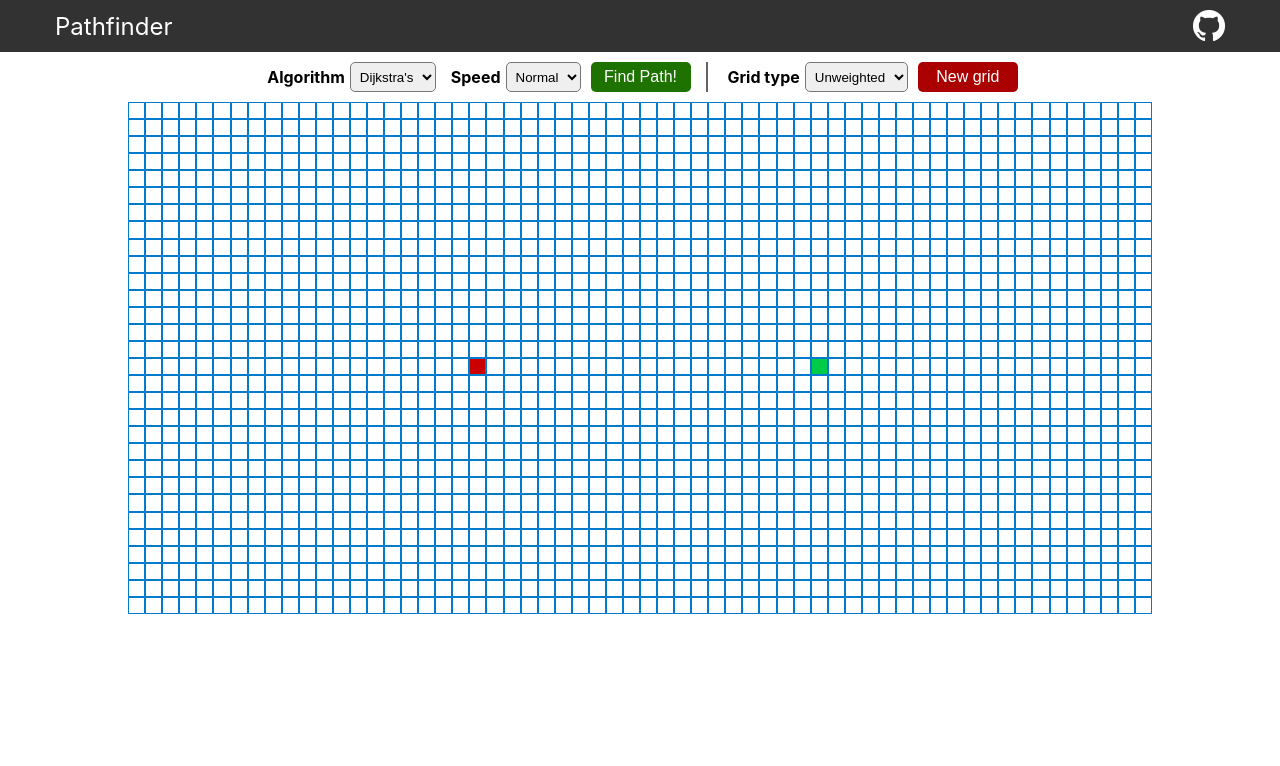
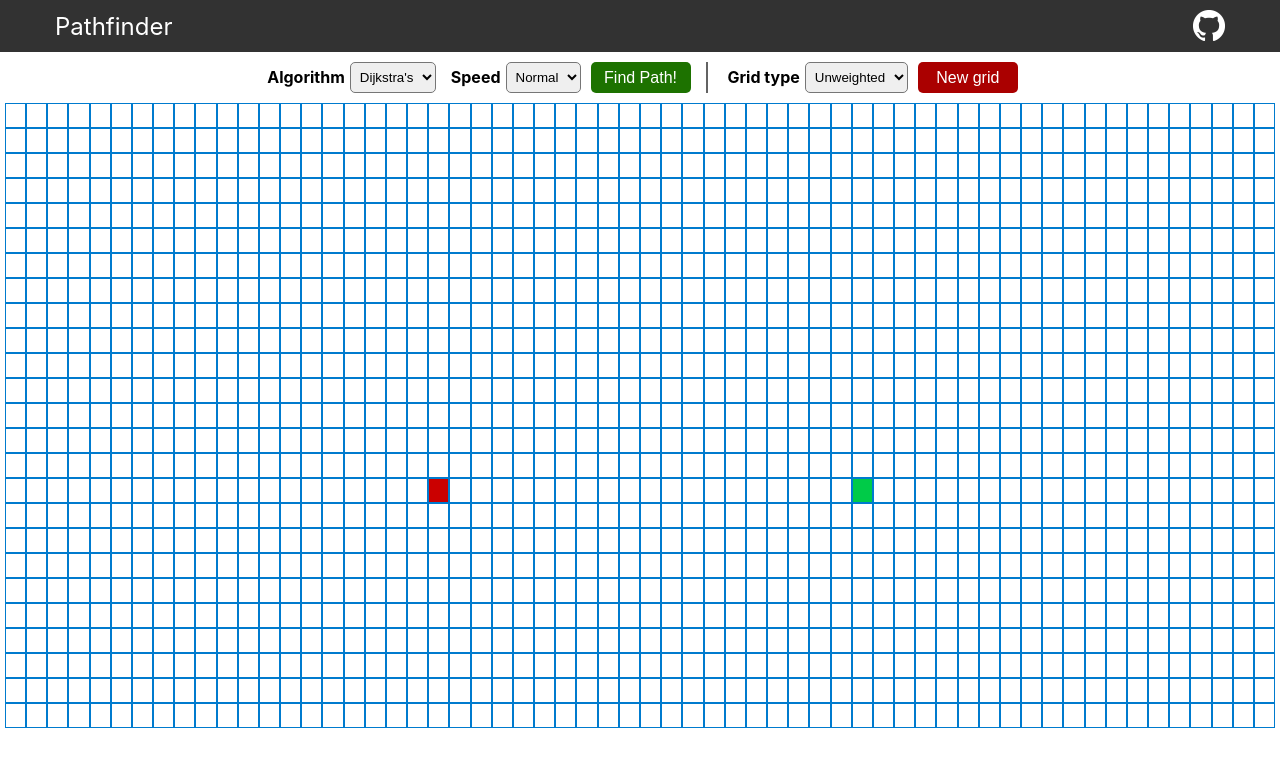
Before and after one commit to santiagogarcia97/pathfinding-angular, an Angular app: page / in a window 1280 px wide. Shown: the top 766 px of the page. Built offline with nearby package versions, Linux system fonts and the light colour scheme.

Commit message:
css fixes

```diff
--- a/src/app/app.component.css
+++ b/src/app/app.component.css
@@ -6,3 +6,11 @@
   justify-content: flex-start;
   align-content: center;
 }
+pf-topbar,
+pf-menu {
+  flex: 0;
+}
+pf-grid {
+  flex: 1;
+  margin: 0px 5px;
+}
--- a/src/app/app.component.html
+++ b/src/app/app.component.html
@@ -1,7 +1,7 @@
 <div class="flex-app-container">
-<pf-topbar></pf-topbar>
+  <pf-topbar></pf-topbar>
 
-<pf-menu></pf-menu>
+  <pf-menu></pf-menu>
 
-<pf-grid></pf-grid>
+  <pf-grid></pf-grid>
 </div>
--- a/src/app/pathfinding/grid/grid.component.css
+++ b/src/app/pathfinding/grid/grid.component.css
@@ -1,11 +1,11 @@
 .grid-flex-container  {
-  flex: 1 1;
   display: flex;
   flex-direction: column;
-  justify-content: center;
+  justify-content: flex-start;
+  height: 100%;
 }
 .row {
-  height: calc(80vw / 60);
+  height: 25px;
   display: flex;
   flex-direction: row;
   justify-content: center;
@@ -15,8 +15,8 @@
   box-sizing: border-box;
   background-color: white;
   border: 1px solid #007bce;
-  height: calc(80vw / 60);
-  width: calc(80vw / 60);
+  height: 25px;
+  width: 25px;
 }
 .inner {
   height: 100%;
@@ -24,7 +24,7 @@
 }
 
 
-
+/* NODE ANIMATIONS */
 /* VISITED */
 .node-visited {
   animation-name: visitedAnimation;
--- a/src/app/pathfinding/menu/menu.component.css
+++ b/src/app/pathfinding/menu/menu.component.css
@@ -1,7 +1,7 @@
 .menu {
   display: flex;
-  flex: 0 1;
   justify-content: center;
+  flex-wrap: wrap;
 }
 
 .form-group {
@@ -24,6 +24,7 @@ button {
   border: none;
   color: white;
   width: 100px;
+  height: 31px;
   border-radius: 5px;
   text-align: center;
   text-decoration: none;
--- a/src/app/pathfinding/services/grid.service.ts
+++ b/src/app/pathfinding/services/grid.service.ts
@@ -8,7 +8,7 @@ import {dijkstra, getShortestPath} from '../dijkstra';
 })
 export class GridService {
 
-  readonly ROWS = 30;
+  readonly ROWS = 25;
   readonly COLUMNS = 60;
   private menuLocked = false;
   private gridLocked = false;
--- a/src/app/pathfinding/topbar/topbar.component.css
+++ b/src/app/pathfinding/topbar/topbar.component.css
@@ -4,7 +4,6 @@ nav {
   font-size: 24px;
   color: white;
   padding: 10px 0px;
-  flex: 0 1;
 }
 
 a {
--- a/src/styles.css
+++ b/src/styles.css
@@ -1,6 +1,7 @@
 html,
 body {
   height: 100%;
+  width: 100%;
   margin: 0;
   background-color: white;
   font-family: -apple-system,system-ui,BlinkMacSystemFont,"Segoe UI",Roboto,"Helvetica Neue",Arial,sans-serif;
```
